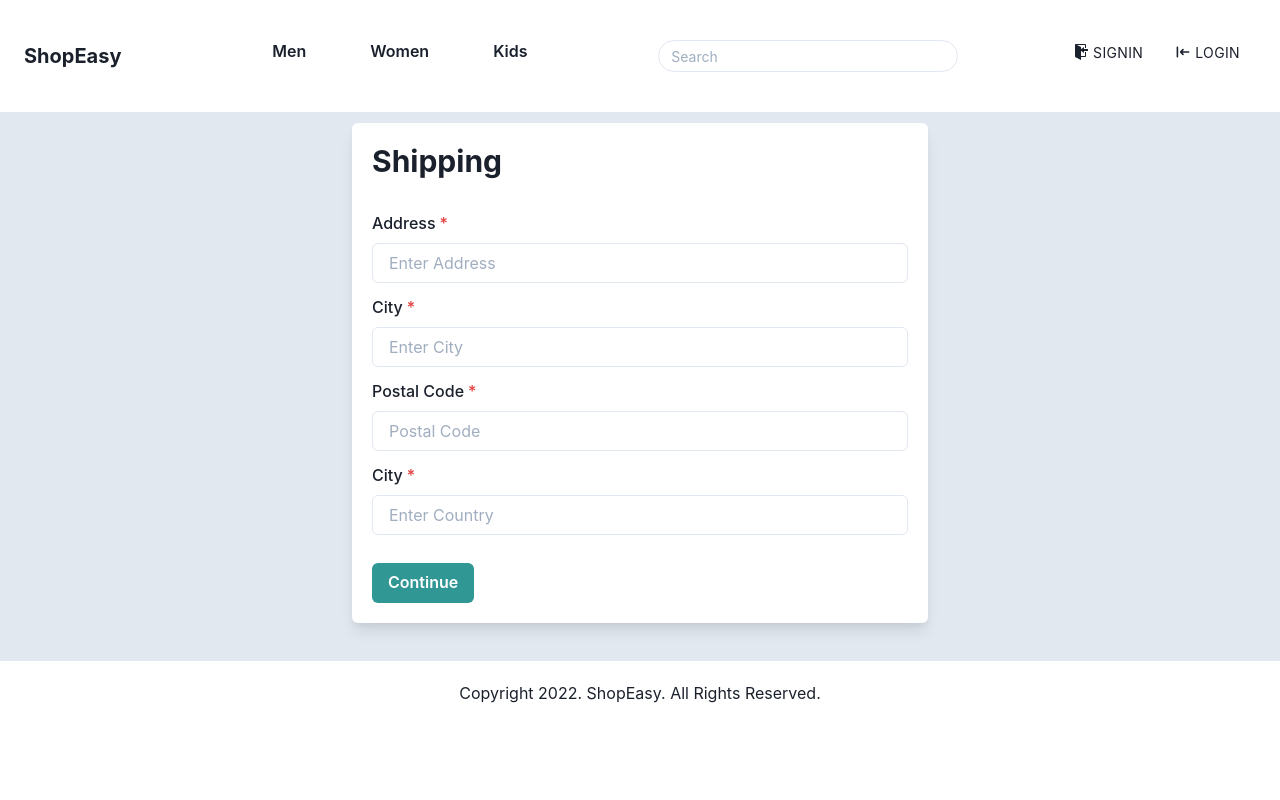
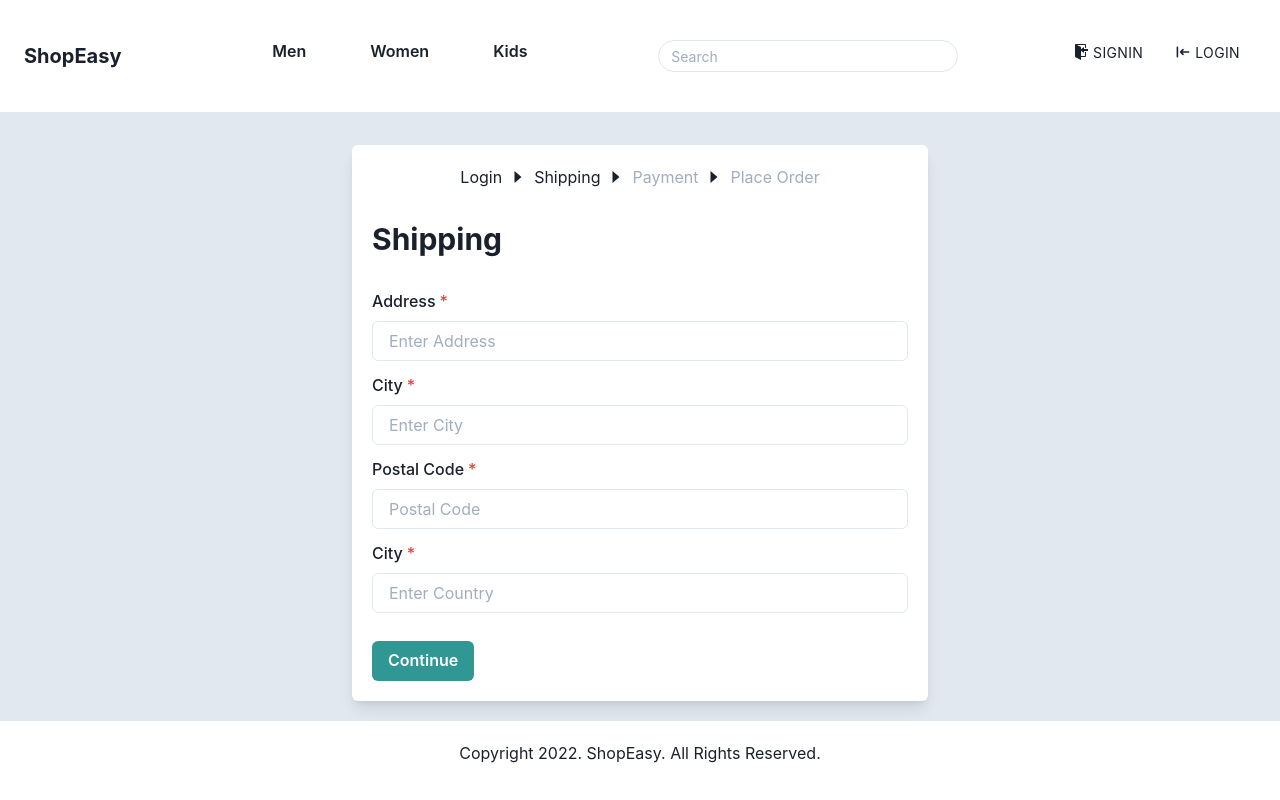
Before and after one commit to ssaboorr/ShopEasy-React, a React (Create React App) app in the folder frontend/: page /shipping in a window 1280 px wide. Built offline with nearby package versions, Linux system fonts and the light colour scheme.

Commit message:
Step 44 completed. Checkout Steps Component done.

```diff
--- /dev/null
+++ b/frontend/src/components/CheckoutSteps.js
@@ -0,0 +1,87 @@
+import { Link as RouterLink } from "react-router-dom";
+import {
+  Breadcrumb,
+  BreadcrumbItem,
+  BreadcrumbLink,
+  Flex,
+} from "@chakra-ui/react";
+import { IoCaretForwardSharp } from "react-icons/io5";
+
+const CheckoutSteps = ({ step1, step2, step3, step4 }) => {
+  return (
+    <Flex justifyContent="center" mb="8">
+      <Breadcrumb separator={<IoCaretForwardSharp color="gray.600" />}>
+        {/* Step 1 */}
+        <BreadcrumbItem>
+          {step1 ? (
+            <BreadcrumbLink>Login</BreadcrumbLink>
+          ) : (
+            <BreadcrumbLink
+              disabled
+              color="gray.400"
+              _hover={{ textDecor: "none" }}
+            >
+              Login
+            </BreadcrumbLink>
+          )}
+        </BreadcrumbItem>
+
+        {/* Step 2 */}
+
+        <BreadcrumbItem>
+          {step2 ? (
+            <BreadcrumbLink as={RouterLink} to="/shipping">
+              Shipping
+            </BreadcrumbLink>
+          ) : (
+            <BreadcrumbLink
+              disabled
+              color="gray.400"
+              _hover={{ textDecor: "none" }}
+            >
+              Shipping
+            </BreadcrumbLink>
+          )}
+        </BreadcrumbItem>
+
+        {/* Step 3 */}
+
+        <BreadcrumbItem>
+          {step3 ? (
+            <BreadcrumbLink as={RouterLink} to="/payment">
+              Payment
+            </BreadcrumbLink>
+          ) : (
+            <BreadcrumbLink
+              disabled
+              color="gray.400"
+              _hover={{ textDecor: "none" }}
+            >
+              Payment
+            </BreadcrumbLink>
+          )}
+        </BreadcrumbItem>
+
+        {/* Step 4 */}
+
+        <BreadcrumbItem>
+          {step4 ? (
+            <BreadcrumbLink as={RouterLink} to="/placeorder">
+              Place Order
+            </BreadcrumbLink>
+          ) : (
+            <BreadcrumbLink
+              disabled
+              color="gray.400"
+              _hover={{ textDecor: "none" }}
+            >
+              Place Order
+            </BreadcrumbLink>
+          )}
+        </BreadcrumbItem>
+      </Breadcrumb>
+    </Flex>
+  );
+};
+
+export default CheckoutSteps;
--- a/frontend/src/screens/ShippingScreen.js
+++ b/frontend/src/screens/ShippingScreen.js
@@ -13,32 +13,46 @@
 import FormContainer from "../components/FormContainer";
 import { saveShippingAddress } from "../actions/cartActions";
 import { CART_SAVE_SHIPPING_ADDRESS } from "../constants/cartConstants";
+import CheckoutSteps from "../components/CheckoutSteps";
 
 const ShippingScreen = () => {
   const dispatch = useDispatch();
   let navigate = useNavigate();
 
-  const [address, setAddress] = useState("");
-  const [city, setCity] = useState("");
-  const [postalCode, setPostalcode] = useState("");
-  const [country, setCountry] = useState("");
+  const cart = useSelector((state) => state.cart);
+  const { shippingAddress } = cart;
+
+  console.log(shippingAddress)
+
+  const [address, setAddress] = useState(shippingAddress.address || "");
+  const [city, setCity] = useState(shippingAddress.city || "");
+  const [postalCode, setPostalcode] = useState(shippingAddress.postalCode || "");
+  const [country, setCountry] = useState(shippingAddress.country || "");
 
   const submitHandler = (e) => {
     console.log("form submmitted");
     e.preventDefault();
-    dispatch(saveShippingAddress({
-        address,city,postalCode,country
-    }));
-    navigate('/payments')
+    dispatch(
+      saveShippingAddress({
+        address,
+        city,
+        postalCode,
+        country,
+      })
+    );
+    navigate("/payments");
   };
 
   return (
     <Flex
+      mt="10"
       w={{ lg: "full", md: "full", base: "full" }}
       alignItems="center"
       justifyContent="center"
+      py="5"
     >
       <FormContainer>
+        <CheckoutSteps step1 step2 />
         <Heading as="h1" mb="8" fontSize="3xl">
           Shipping
         </Heading>
```
